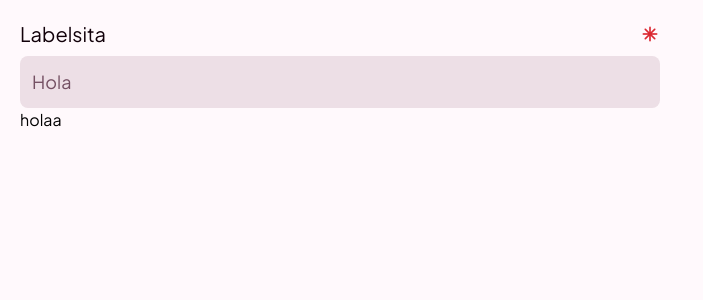
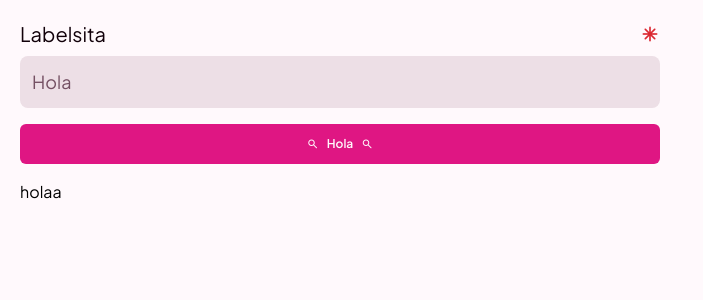
Before and after one commit to ZinnithMX/Neat-Net-Web, a React (Vite) app: page / in a window 1280 px wide. Shown: the top 300 px of the page, without its empty margins (0-703 px from the left). Built offline with nearby package versions, Linux system fonts and the light colour scheme; a web font is replaced by a local one.

Commit message:
Input y Boton con validacion de informacion y envio de formulario

```diff
--- a/src/App.jsx
+++ b/src/App.jsx
@@ -1,12 +1,55 @@
 import Input from "./components/Input/Input.jsx";
+import PrimaryButton from "./components/Button/PrimaryButton.jsx";
+import {useEffect, useState} from "react";
+import axios from "axios";
 
 function App() {
+
+    const [contenido1, setContenido1] = useState({
+        error: true,
+        value: ""
+    });
+
+    const [sendForm, setSendForm] = useState(false);
+
+    let datos = (contenido)=> {
+        setContenido1(contenido);
+    }
+
+    useEffect(() => {
+        if(contenido1.error){
+            setSendForm(false);
+        }else{
+            setSendForm(true);
+        }
+    }, [contenido1]);
+
+
+    async function getDatos() {
+        try{
+            await axios.post("", {
+
+            }).then((res) => {
+
+            })
+        }catch (e) {
+            console.log(e);
+        }
+    };
+
     return (
         <>
-      <div className={"m-5 w-1/2"}>
-        <Input label={"Labelsita"} required={true} error={false} deshabilitado={false}>
+            <div className={"m-5 w-1/2 gap-4 flex flex-col"}>
+                <Input label={"Labelsita"} required={true} error={false} deshabilitado={false}
+                       validate={true} regex={new RegExp(/^[\w-\.]+@([\w-]+\.)+[\w-]{2,4}$/)}
+                        response={datos}>
                     Hola
                 </Input>
+                <PrimaryButton size={"min"} onClick={getDatos} {...(sendForm ? {disabled: false} : {disabled: true})}>
+                    <span className={"material-symbols-rounded text-xs"}>search</span>
+                    <p>Hola</p>
+                    <span className={"material-symbols-rounded text-xs"}>search</span>
+                </PrimaryButton>
                 <p>holaa</p>
             </div>
         </>
--- /dev/null
+++ b/src/components/Button/PrimaryButton.jsx
@@ -0,0 +1,26 @@
+import PropTypes from "prop-types";
+
+
+export default function PrimaryButton(props){
+
+    return(
+      <>
+        <button className={"bg-p-600 flex p-3 gap-2 text-xs " +
+            "rounded-md font-semibold text-g-50 items-center justify-center flex-row w-" +
+            props.size + " " +
+            "active:bg-p-700 active:shadow-none hover:shadow-lg hover:shadow-p-600/40 " }
+            onClick={props.onClick}
+            type={"button"}
+            disabled={props.disabled}>
+            {props.children}
+        </button>
+      </>
+    );
+}
+
+PrimaryButton.propTypes = {
+    children: PropTypes.node.isRequired,
+    onClick: PropTypes.func.isRequired,
+    size: PropTypes.string.isRequired,
+    disabled: PropTypes.bool
+}
--- a/src/components/Input/Input.jsx
+++ b/src/components/Input/Input.jsx
@@ -8,43 +8,84 @@ export default function Input(props){
     const [showMsg, setShowMsg] = useState(false);
     const [msg, setMsg] = useState("");
     const [estado, setEstado] = useState(props.estado);
-    const [inputValue, setInputValue] = useState("");
 
     const handleInput = useCallback((e) => {
-        setInputValue(e.target.value);
+
+        const value = e.target.value;
 
         if(props.required){
-            if(e.target.value.trim() === ""){
+            if(value.trim() === ""){
                 setShowMsg(true);
                 setMsg("Este campo es obligatorio");
                 setEstado("error");
-                console.log("Input vacio");
+                props.response({
+                    error: true,
+                    value: value
+                });
             }else{
-                setShowMsg(false);
-                setMsg("");
-                setEstado("default");
+                if(props.validate){
+                    if(props.regex.test(value)){
+                        setShowMsg(false);
+                        setMsg("");
+                        setEstado("default");
+                        props.response({
+                            error: false,
+                            value: value
+                        });
+                    }else{
+                        setShowMsg(true);
+                        setMsg("El formato no es correcto");
+                        setEstado("error");
+                        props.response({
+                            error: true,
+                            value: value
+                        });
+                    }
+                }
+                else{
+                    setShowMsg(false);
+                    setMsg("");
+                    setEstado("default");
+                    props.response({
+                        error: false,
+                        value: value
+                    });
+                }
             }
+        }else{
+            setShowMsg(false);
+            setMsg("");
+            setEstado("default");
+            props.response({
+                error: false,
+                value: value
+            });
         }
 
-    }, [props.required]);
+    }, [props.required, props.validate, props.regex]);
 
 
     useEffect(() => {
         switch (estado) {
             default:
-                setEstiloInput("w-full p-3 rounded-lg bg-g-300 placeholder:text-n-200 text-n-600 focus:outline-p-600 text-lg");
+                setEstiloInput("w-full p-3 rounded-lg bg-g-300 placeholder:text-n-200 text-n-600 focus:outline-n-200 text-lg");
+                setEstiloMsg("text-sm font-light text-n-700")
                 break;
             case "default":
-                setEstiloInput("w-full p-3 rounded-lg bg-g-300 placeholder:text-n-200 text-n-600 focus:outline-p-600 text-lg");
+                setEstiloInput("w-full p-3 rounded-lg bg-g-300 placeholder:text-n-200 text-n-600 focus:outline-n-200 text-lg");
+                setEstiloMsg("text-sm font-light text-n-700")
                 break;
             case "error":
                 setEstiloInput("w-full p-3 rounded-lg bg-er-50 placeholder:text-er-700 text-er-700 focus:outline-er-600 text-lg");
+                setEstiloMsg("text-sm font-light text-er-700")
                 break;
             case "advertencia":
                 setEstiloInput("w-full p-3 rounded-lg bg-a-50 placeholder:text-a-700 text-a-700 focus:outline-a-700 text-lg");
+                setEstiloMsg("text-sm font-light text-a-700")
                 break;
             case "deshabilitado":
                 setEstiloInput("w-full p-3 rounded-lg bg-g-300 placeholder:text-n-100 text-n-100 focus:outline-g-700 text-lg cursor-not-allowed");
+                setEstiloMsg("text-sm font-light text-ex-700")
                 break;
         }
     }, [estado]);
@@ -53,7 +94,7 @@ export default function Input(props){
         if(props.deshabilitado){
             setEstiloInput("w-full p-3 rounded-lg bg-g-300 placeholder:text-n-100 text-n-100 focus:outline-g-700 text-lg cursor-not-allowed");
         }else{
-            setEstiloInput("w-full p-3 rounded-lg bg-g-300 placeholder:text-n-200 text-n-600 focus:outline-p-600 text-lg");
+            setEstiloInput("w-full p-3 rounded-lg bg-g-300 placeholder:text-n-200 text-n-600 focus:outline-n-200 text-lg");
         }
     }, [props.deshabilitado]);
 
@@ -71,7 +112,6 @@ export default function Input(props){
                 maxLength={props.maxLength}
                 disabled={props.deshabilitado}
                 onChange={handleInput}
-                value={inputValue}
                 className={estiloInput}
             />
             {showMsg && <p className={estiloMsg}>{msg}</p>}
@@ -86,5 +126,8 @@ Input.propTypes = {
     error: PropTypes.bool.isRequired,
     estado: PropTypes.string,
     maxLength: PropTypes.number,
-    deshabilitado: PropTypes.bool.isRequired
+    deshabilitado: PropTypes.bool.isRequired,
+    regex: PropTypes.shape(RegExp),
+    validate: PropTypes.bool.isRequired,
+    response: PropTypes.func.isRequired
 }
--- a/src/index.css
+++ b/src/index.css
@@ -27,11 +27,9 @@
     h6{
         @apply text-sm font-display font-bold;
     }
-    p::selection, label::selection, h1::selection, h2::selection, h3::selection, h4::selection, h5::selection, h6::selection{
-        @apply bg-p-200;
-    }
-    span::selection{
-        @apply bg-p-200;
+    p::selection, input::selection, label::selection, h1::selection, h2::selection, h3::selection, h4::selection, h5::selection, h6::selection, span::selection{
+        @apply bg-p-600;
+        @apply text-g-50;
     }
 }
 
```
Also changed, not shown: src/components/Input/Input.css (deleted). Lines whose indentation alone changed are shown as unchanged.
